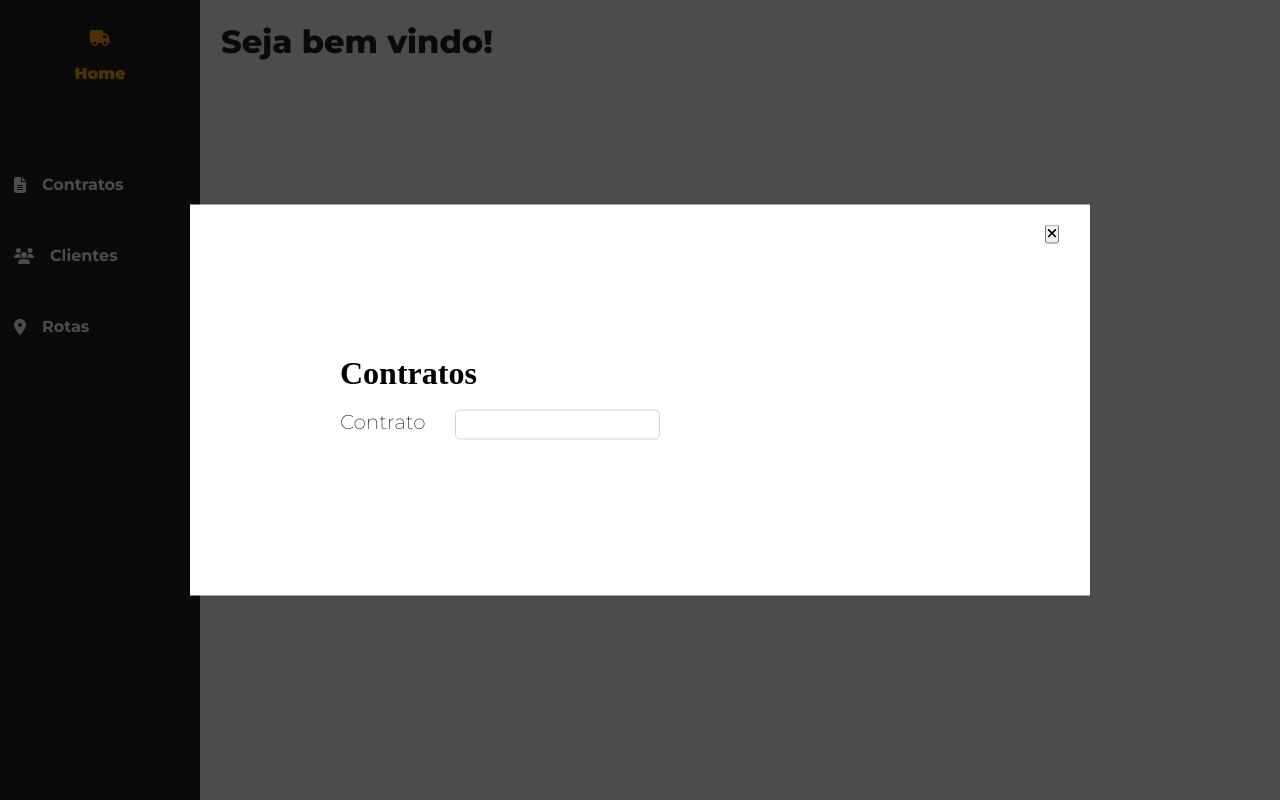
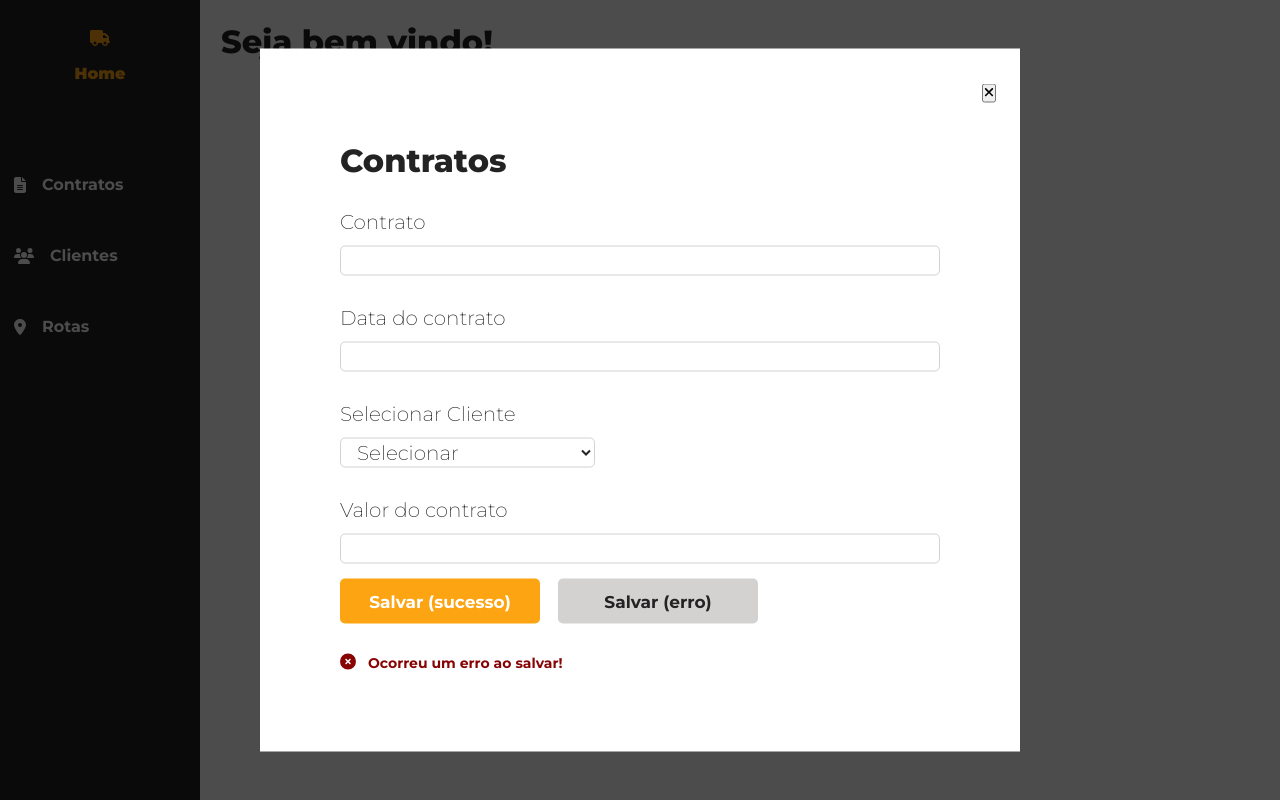
Before and after one commit to pedrohcamacho/projeto-transportadora, a React (Vite) app: page /#/ in a window 1280 px wide. Both pictures are taken after a click on the link "Contratos". Built offline with nearby package versions, Linux system fonts and the light colour scheme.

Commit message:
Terminei a tela de contrato

```diff
--- a/src/Components/Contratos.jsx
+++ b/src/Components/Contratos.jsx
@@ -1,26 +1,83 @@
 import { useState } from 'react';
 import Input from '../Components/Input';
 import { theme } from '../Styles/theme';
+import { FontAwesomeIcon } from '@fortawesome/react-fontawesome'
+import { faCheckCircle, faCircleXmark} from '@fortawesome/free-solid-svg-icons'
 
 function Contratos() {
     const [contrato, setContrato] = useState("");
+    const [data, setDataContrato] = useState("");
+    const [valorContrato, setValorContrato] = useState("");
+    const [cliente, setCliente] = useState("Selecionar");
+    const [message, setMessage] = useState("");
+
     return (
     <div>
-        <h1>Contratos</h1>
+        <h1 style={styles.title}>Contratos</h1>
+        <div style={styles.form}>
+
 
         <div style={styles.formGroup}>
-        <label style={styles.formLabel}>Contrato</label>
-        <Input Value={contrato} setValue={setContrato}/>
+            <label style={styles.formLabel}>Contrato</label>
+            <Input Value={contrato} setValue={setContrato}/>
+        </div>
+
+        <div style={styles.formGroup}>
+            <label style={styles.formLabel}>Data do contrato</label>
+            <Input Value={data} setValue={setDataContrato}/>
+        </div>
+        <div style={styles.formGroup}>
+            <label style={styles.formLabel}>Selecionar Cliente</label>
+            <select name="select" value={cliente} onChange={e => setCliente(e.target.value)} style={styles.select}>
+            <option value="Selecionar">Selecionar</option>
+              <option value="Cliente 1">Cliente 1</option>
+              <option value="Finalizado">Cliente 2</option>
+            </select>
+        </div>
+
+        <div style={styles.formGroup}>
+            <label style={styles.formLabel}>Valor do contrato</label>
+            <Input Value={valorContrato} setValue={setValorContrato}/>
+        </div>
+        <div style={styles.formButtons}>
+            <button type="button" style={Object.assign({},styles.Button, styles.secondary)} onClick={()=> setMessage("sucesso")}>Salvar (sucesso)</button>
+            <button type="button" style={Object.assign({},styles.Button, styles.primary, {marginLeft: "3%"})} onClick={()=> setMessage("erro")}>
+                Salvar (erro)
+            </button>
+        </div>
+        </div>
+
+        <div style={Object.assign({}, message=="sucesso" ? styles.success : styles.error)}>
+            {message == "sucesso" ?
+            <div style={styles.message}>
+                <FontAwesomeIcon icon={faCheckCircle} style={styles.success}/>
+                <p style={styles.textMessage}>Salvo com sucesso!</p>
+            </div> :
+            <div style={styles.message}>
+                <FontAwesomeIcon icon={faCircleXmark} style={styles.error}/>
+                <p style={styles.textMessage}>Ocorreu um erro ao salvar!</p>
+            </div>
+            }
         </div>
     </div>
     )
 }
 
 const styles = {
+    title:{
+        fontFamily: theme.fonts.text,
+        color: theme.colors.primary,
+        marginTop: "2%",
+        fontWeight: 800
+    },
+    form:{
+        paddingBottom:"5%"
+    },
     formGroup: {
-        marginTop: "3%",
+        marginTop: "5%",
         width: "600px",
-        display: "flex" ,
+        display: "flex",
+        flexDirection: "column"
     },
     formLabel: {
         fontFamily: theme.fonts.text,
@@ -30,6 +87,66 @@ const styles = {
         paddingBottom: "2%",
         paddingRight:"5%"
       },
+      formButtons: {
+        marginTop: "2.5%",
+        display:'flex',
+        flexDirection: "row"
+    },
+      Button: {
+        width: 200,
+        height: "45px",
+        borderRadius: "5px",
+        textAlign: "center",
+        border: "0px solid",
+        display: "flex",
+        justifyContent: "space-evenly",
+        alignItems: "center",
+        fontFamily: theme.fonts.text,
+        fontSize: "17px",
+        fontWeight: 700,
+        cursor:"pointer",
+        textDecoration:"none"
+      },
+      select: {
+        display: "flex",
+        height: "30px",
+        width:'255px',
+        borderRadius: "5px",
+        borderStyle: "solid",
+        borderWidth: "1px",
+        borderColor: theme.colors.inputBorder,
+        fontFamily: theme.fonts.text,
+        color: theme.colors.primary,
+        backgroundColor:theme.colors.sidebarText,
+        fontSize: "20px",
+        paddingLeft:"2%",
+        outlineColor:theme.colors.inputOutlineBorder,
+      },
+      primary:{
+        color:theme.colors.primary,
+        backgroundColor: theme.colors.inputBorder,
+      },
+      secondary:{
+        color:theme.colors.sidebarText,
+        backgroundColor: theme.colors.secondary,
+      },
+      message: {
+        display:"flex",
+        flexDirection:"row"
+      },
+      textMessage:{
+        fontSize: "14px",
+        fontWeight: 700,
+        fontFamily: theme.fonts.text,
+        marginLeft:"2%"
+      },
+      success:{
+        color:theme.colors.success
+      },
+      error:{
+        color:theme.colors.error
+      }
+
 }
 
 export default Contratos
--- a/src/Components/ModalWindow.jsx
+++ b/src/Components/ModalWindow.jsx
@@ -35,7 +35,7 @@ background:{
     top: '50%',
     left: '50%',
     transform: 'translate(-50%,-50%)',
-    padding: 150,
+    padding: 80,
     backgroundColor:"#fff"
   },
  headerModal: {
--- a/src/Styles/theme.js
+++ b/src/Styles/theme.js
@@ -6,7 +6,9 @@ export const theme = {
         card3:"#3177A3",
         sidebarText: "#FFFFFF",
         inputBorder: "#D4D1D1",
-        inputOutlineBorder: "#9E9D9D"
+        inputOutlineBorder: "#9E9D9D",
+        error: "#880404",
+        success:"#1C7239"
     },
 
     fonts: {
```
